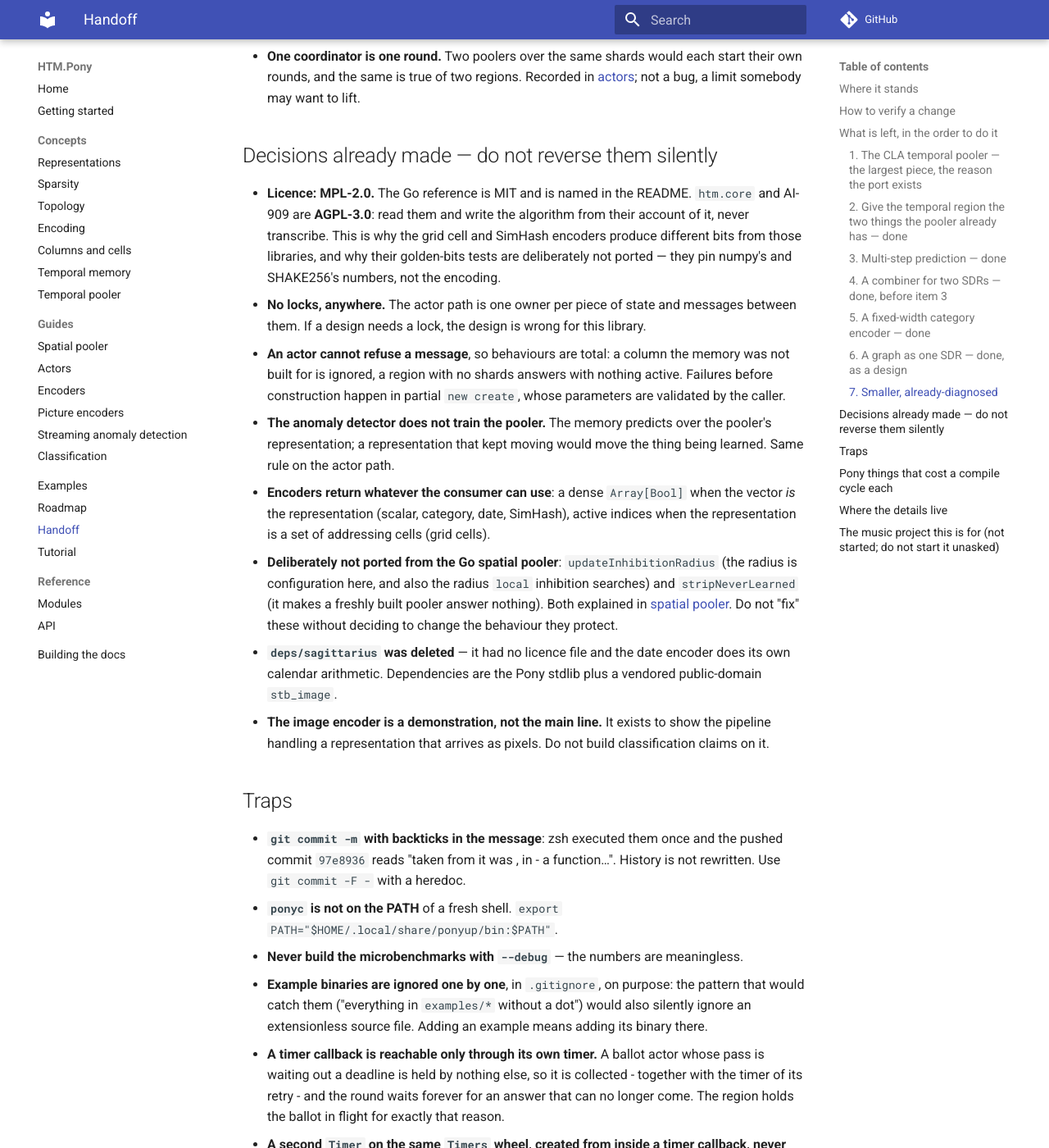
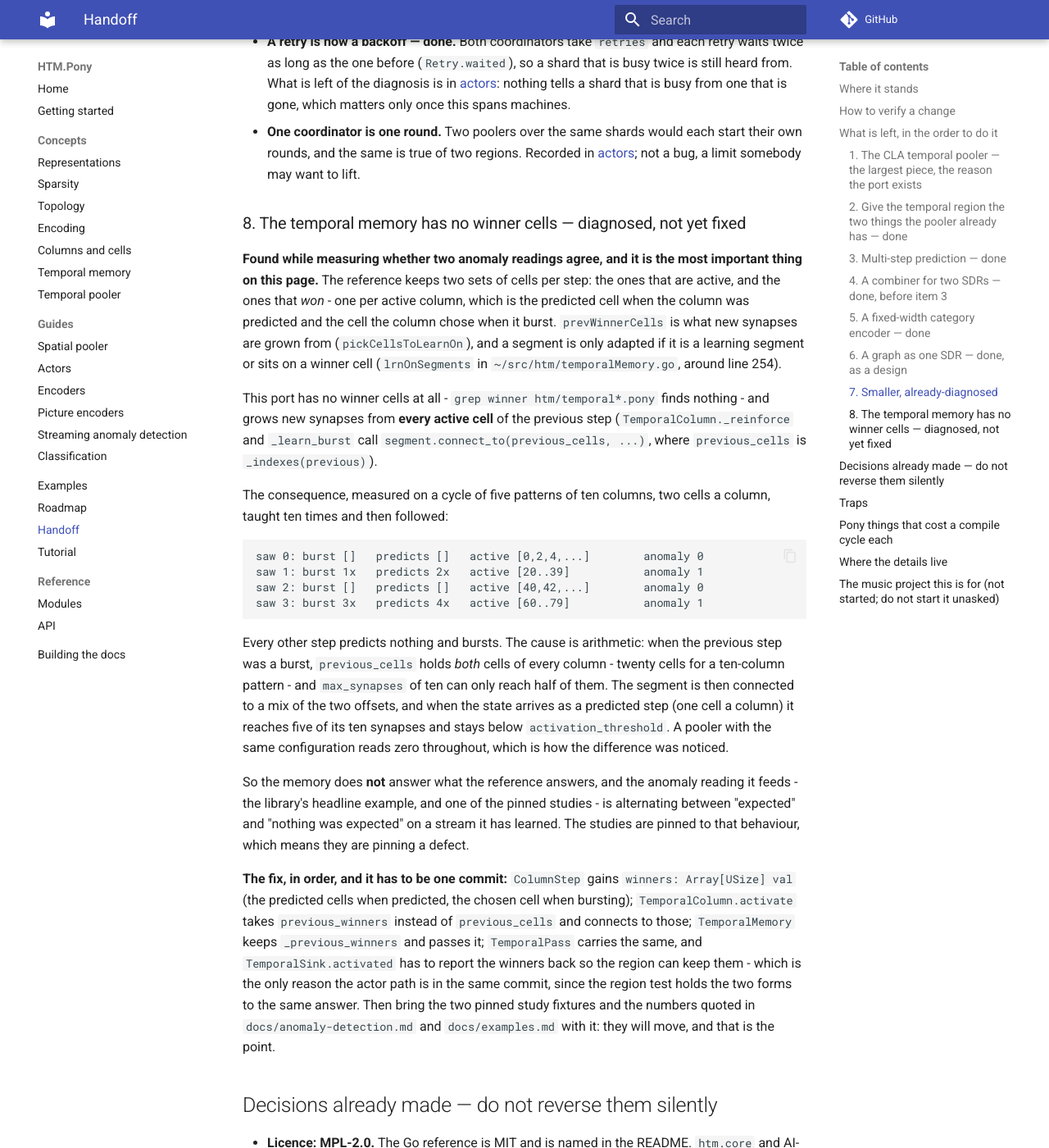
Before and after one commit to d-led/htm.pony, an MkDocs documentation site: the page built from docs/handoff.md, in a window 1280 px wide and 1400 px high, scrolled down 7419 px. Shown: the whole window at 82% size. Built offline with MkDocs 1.6.1 and Material for MkDocs 9.7.7, drawn with Linux system fonts in a browser that asks for light colours; comment, search, counter and statistics services are not loaded; some of the changed text lies outside the part shown.

Commit message:
Write down that the temporal memory has no winner cells, with the measurements
Measuring whether two anomaly readings agree turned up something better than the
answer to that question: the temporal memory does not answer what the reference
answers.

The reference keeps two sets of cells per step, the active ones and the winners -
one per active column, the predicted cell when it was predicted and the cell the
column chose when it burst - and grows new synapses from the winners. This port
grows them from every active cell, because it has no notion of a winner at all.
When the previous step was a burst that is twenty cells for a ten-column pattern,
and max_synapses of ten reaches half of them, so the segment ends up connected to
a mix of both offsets and falls short of the activation threshold whenever the
state arrives as a predicted step.

Measured: on a cycle of five patterns taught ten times and then followed, every
other step predicts nothing and bursts, and the anomaly reading alternates
between 0 and 1. A pooler with the same configuration reads 0 throughout, which
is how the difference showed up. The two pinned studies are pinning that
behaviour.

The entry carries the plan as well as the diagnosis, because the fix is one
commit and touches the actor path with the in-process one - the region test is
what would otherwise disagree. Nothing is half-changed here: the tree is green.

````diff
--- a/docs/handoff.md
+++ b/docs/handoff.md
@@ -61,14 +61,19 @@ Two rules that keep the repository honest, both enforced by tests:
 
 ## What is left, in the order to do it
 
-Every item on this list is in as of the pooler's forecast: the CLA temporal
-pooler in seven slices, the region's deadline and retry, multi-step prediction,
-`SDRMerger`, the fixed-width category encoder, the graph encoder, and the smaller
-things item 7 diagnoses. What each slice was held to, and which parts of the
-reference were deliberately not ported, is written under it.
+Items 1 to 7 are in: the CLA temporal pooler in seven slices, the region's
+deadline and retry, multi-step prediction, `SDRMerger`, the fixed-width category
+encoder, the graph encoder, and the smaller things item 7 diagnoses. What each
+slice was held to, and which parts of the reference were deliberately not ported,
+is written under it.
 
-New work starts from the [roadmap](roadmap.md) and from what is still open in
-[actors](actors.md#what-is-missing).
+**Item 8 is not in, and it is the one to do next**: the temporal memory has no
+winner cells, so it does not answer what the reference answers and the anomaly
+reading it feeds alternates on a stream it has learned. It is diagnosed with
+measurements and a plan rather than left as a suspicion.
+
+New work beyond that starts from the [roadmap](roadmap.md) and from what is still
+open in [actors](actors.md#what-is-missing).
 
 ### 1. The CLA temporal pooler — the largest piece, the reason the port exists
 
@@ -316,6 +321,58 @@ this; they are not it.
   start their own rounds, and the same is true of two regions. Recorded in
   [actors](actors.md#what-is-missing); not a bug, a limit somebody may want to lift.
 
+### 8. The temporal memory has no winner cells — diagnosed, not yet fixed
+
+**Found while measuring whether two anomaly readings agree, and it is the most
+important thing on this page.** The reference keeps two sets of cells per step:
+the ones that are active, and the ones that *won* - one per active column, which
+is the predicted cell when the column was predicted and the cell the column chose
+when it burst. `prevWinnerCells` is what new synapses are grown from
+(`pickCellsToLearnOn`), and a segment is only adapted if it is a learning segment
+or sits on a winner cell (`lrnOnSegments` in
+`~/src/htm/temporalMemory.go`, around line 254).
+
+This port has no winner cells at all - `grep winner htm/temporal*.pony` finds
+nothing - and grows new synapses from **every active cell** of the previous step
+(`TemporalColumn._reinforce` and `_learn_burst` call
+`segment.connect_to(previous_cells, ...)`, where `previous_cells` is
+`_indexes(previous)`).
+
+The consequence, measured on a cycle of five patterns of ten columns, two cells a
+column, taught ten times and then followed:
+
+```
+saw 0: burst []   predicts []   active [0,2,4,...]        anomaly 0
+saw 1: burst 1x   predicts 2x   active [20..39]           anomaly 1
+saw 2: burst []   predicts []   active [40,42,...]        anomaly 0
+saw 3: burst 3x   predicts 4x   active [60..79]           anomaly 1
+```
+
+Every other step predicts nothing and bursts. The cause is arithmetic: when the
+previous step was a burst, `previous_cells` holds *both* cells of every column -
+twenty cells for a ten-column pattern - and `max_synapses` of ten can only reach
+half of them. The segment is then connected to a mix of the two offsets, and when
+the state arrives as a predicted step (one cell a column) it reaches five of its
+ten synapses and stays below `activation_threshold`. A pooler with the same
+configuration reads zero throughout, which is how the difference was noticed.
+
+So the memory does **not** answer what the reference answers, and the anomaly
+reading it feeds - the library's headline example, and one of the pinned studies -
+is alternating between "expected" and "nothing was expected" on a stream it has
+learned. The studies are pinned to that behaviour, which means they are pinning a
+defect.
+
+**The fix, in order, and it has to be one commit:** `ColumnStep` gains
+`winners: Array[USize] val` (the predicted cells when predicted, the chosen cell
+when bursting); `TemporalColumn.activate` takes `previous_winners` instead of
+`previous_cells` and connects to those; `TemporalMemory` keeps
+`_previous_winners` and passes it; `TemporalPass` carries the same, and
+`TemporalSink.activated` has to report the winners back so the region can keep
+them - which is the only reason the actor path is in the same commit, since the
+region test holds the two forms to the same answer. Then bring the two pinned
+study fixtures and the numbers quoted in `docs/anomaly-detection.md` and
+`docs/examples.md` with it: they will move, and that is the point.
+
 ## Decisions already made — do not reverse them silently
 
 - **Licence: MPL-2.0.** The Go reference is MIT and is named in the README. `htm.core` and
````
